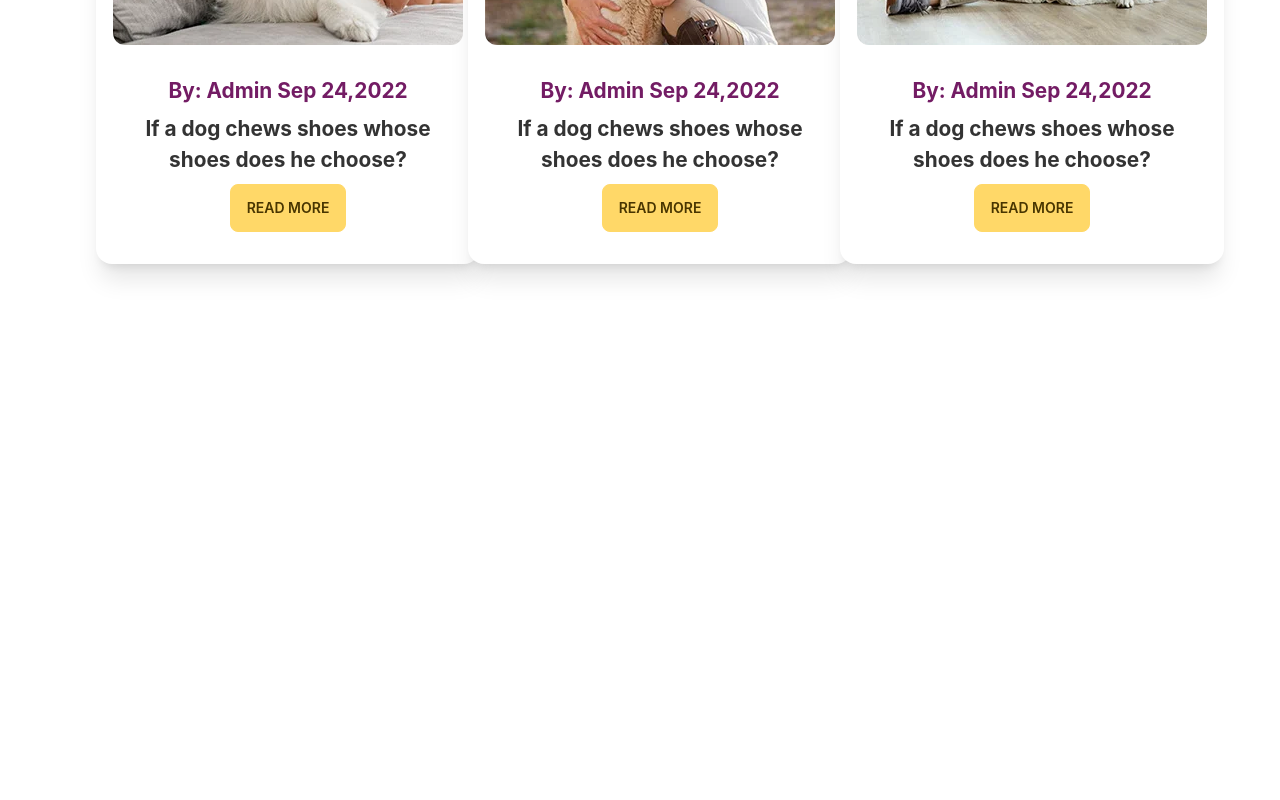
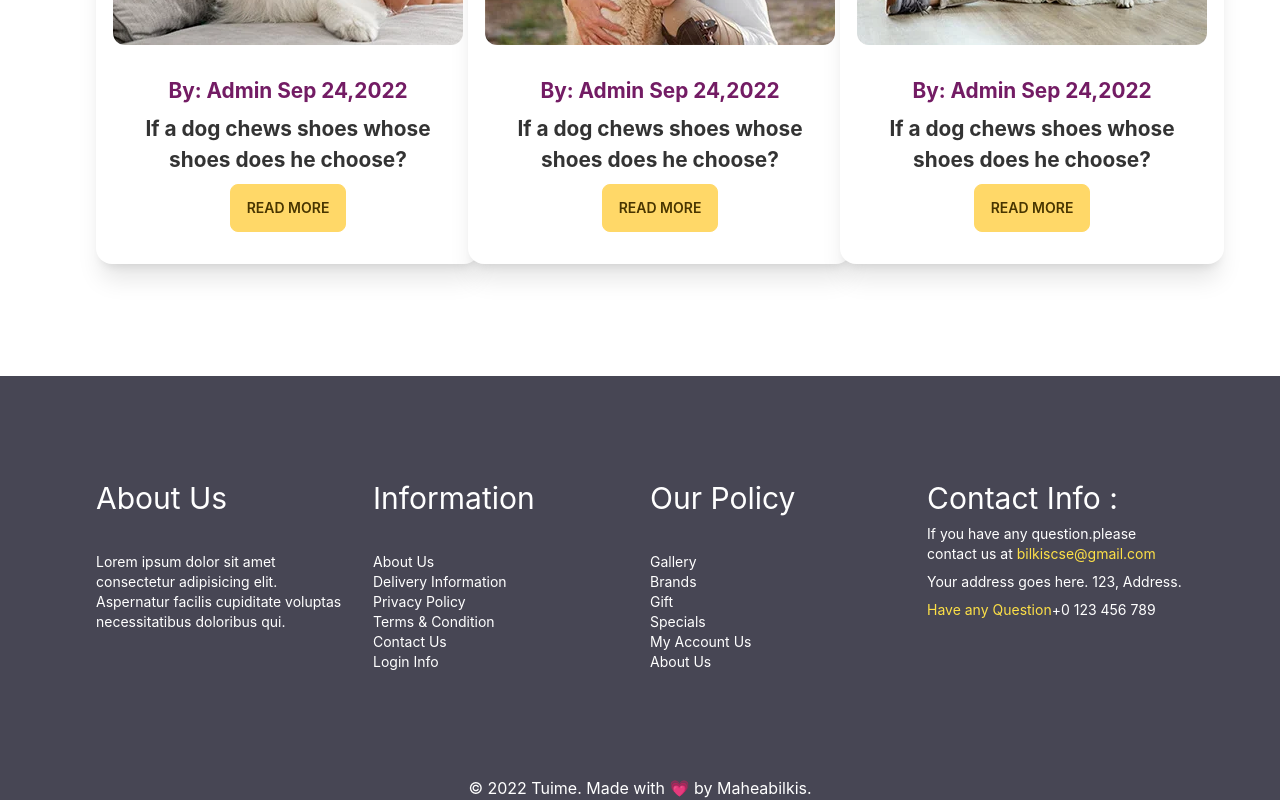
Before and after one commit to bilkis01/pet-shop, a React (Create React App) app: page / in a window 1280 px wide. Shown: the part 5428-6228 px from the top of the page. Before the commit the page ends 5804 px from the top, so only its background shows below. Built offline with nearby package versions, Linux system fonts and the light colour scheme.

Commit message:
footer done

```diff
--- /dev/null
+++ b/src/component/Footer.js
@@ -0,0 +1,56 @@
+import React from 'react';
+import './Navbar.css';
+
+const Footer = () => {
+    return (
+        <div>
+            <div className='grid grid-cols-1 md:grid-cols-2 lg:grid-cols-4 gap-5 px-24 py-6 footer'>
+            <div className='about py-20'>
+                <h2 className='text-white text-3xl '>About Us</h2>
+                <br />
+                <p className='text-white'>Lorem ipsum dolor sit amet consectetur adipisicing elit. Aspernatur facilis cupiditate voluptas necessitatibus doloribus qui.</p>
+            </div>
+            <div className='information py-20 '>
+                <h2 className='text-white text-3xl '>Information</h2>
+                <br />
+                <ul>
+                    <li className='text-white'>About Us</li>
+
+                    <li className='text-white'>Delivery Information</li>
+                    <li className='text-white'>Privacy Policy</li>
+                    <li className='text-white'>Terms & Condition</li>
+                    <li className='text-white'>Contact Us</li>
+                    <li className='text-white'>Login Info</li>
+
+                </ul>
+            </div>
+            <div className='policy py-20'>
+                <h2 className='text-white text-3xl '>Our Policy</h2>
+                <br />
+                <ul>
+                    <li className='text-white'>Gallery</li>
+                    <li className='text-white'>Brands</li>
+                    <li className='text-white'>Gift</li>
+                    <li className='text-white'>Specials</li>
+                    <li className='text-white'>My Account Us</li>
+                    <li className='text-white'>About Us</li>
+
+                </ul>
+            </div>
+            <div className='contact py-20'>
+                <h2 className='text-white text-3xl '>Contact Info :</h2>
+                <p className='text-white'>If you have any question.please contact us at <span className='text-yellow-300'>bilkiscse@gmail.com</span></p>
+                <p className='text-white'>Your address goes here.
+                    123, Address.</p>
+                <p className='text-yellow-300'>Have any Question
+                    <span className='text-white'>+0 123 456 789</span></p>
+            </div>
+
+
+        </div>
+        <p className='bg-neutral text-white text-center'>© 2022 Tuime. Made with  &#128151; by Maheabilkis.</p>
+        </div>
+    );
+};
+
+export default Footer;
--- a/src/component/Home.js
+++ b/src/component/Home.js
@@ -3,6 +3,7 @@ import Banner from './Banner';
 import BestProduct from './BestProduct';
 import Blog from './Blog';
 import Deal from './Deal';
+import Footer from './Footer';
 import Pet from './Pet';
 import PetOff from './PetOff';
 import Product from './Product';
@@ -19,6 +20,7 @@ const Home = () => {
            <Deal></Deal>
            <BestProduct></BestProduct>
            <Blog></Blog>
+           <Footer></Footer>
         </div>
     );
 };
--- a/src/component/Navbar.css
+++ b/src/component/Navbar.css
@@ -1,37 +1,42 @@
-.card-img{
+.card-img {
     border-radius: 6rem;
     width: 90%;
 
 }
-.card-body{
+
+.card-body {
     text-align: center;
     font-size: 1.3rem;
     font-weight: bold;
 }
 
 
-.heading{
+.heading {
     padding: 5rem;
 
 }
-.heading h4{
+
+.heading h4 {
     text-align: center;
 }
-.heading h1{
+
+.heading h1 {
     text-align: center;
     font-size: 3rem;
 }
-.card-title{
+
+.card-title {
     text-align: center;
     color: #731C64;
     font-size: 1.3rem;
     font-weight: bold;
 }
 
-.filter-btns{
+.filter-btns {
     text-align: center;
 }
-.filter-btn{
+
+.filter-btn {
     background: none;
     cursor: pointer;
     border: none;
@@ -39,13 +44,14 @@
     display: inline-block;
     margin: 10px 30px;
     font-size: 16px;
-    color:black ;
+    color: black;
     font-weight: 600;
     letter-spacing: 2px;
     position: relative;
     /* transition: all 0.2s ease-in-out; */
 }
-.filter-btn::after{
+
+.filter-btn::after {
     content: "";
     position: absolute;
     top: 100%;
@@ -57,26 +63,27 @@
     transition: all 0.2s ease-in-out;
 }
 
-.filter-btn:hover{
+.filter-btn:hover {
     color: #731C64;
 }
-.filter-btn:hover::after{
+
+.filter-btn:hover::after {
     width: 100%;
 }
 
-.active-btn{
+.active-btn {
     color: #c454b1;
 }
-.active-btn::after{
+
+.active-btn::after {
     width: 100%;
 }
 
-.product-img{
+.product-img {}
 
-}
 /* product deal */
 
-.purple{
+.purple {
     background: #731C64;
     max-width: 100%;
     height: 340px;
@@ -86,24 +93,31 @@
     justify-content: center;
     align-items: center;
 }
-.purple-img{
+
+.purple-img {
     width: 450px;
 }
-.text-one{
+
+.text-one {
     font-size: 1.5rem;
     font-weight: bold;
-   letter-spacing: 5px;
+    letter-spacing: 5px;
 }
-.text-two{
+
+.text-two {
     font-size: 2.5rem;
-    color:White;
- font-weight: 700;
+    color: White;
+    font-weight: 700;
 }
-.cat-img{
+
+.cat-img {
     width: 200px;
 }
 
-/*  */
-.bg{
-    background-color: #FFFFFF;
+/* Footer */
+
+.footer {
+    background: #474654;
+    max-width: 100%;
+    height: 400px;
 }
```
